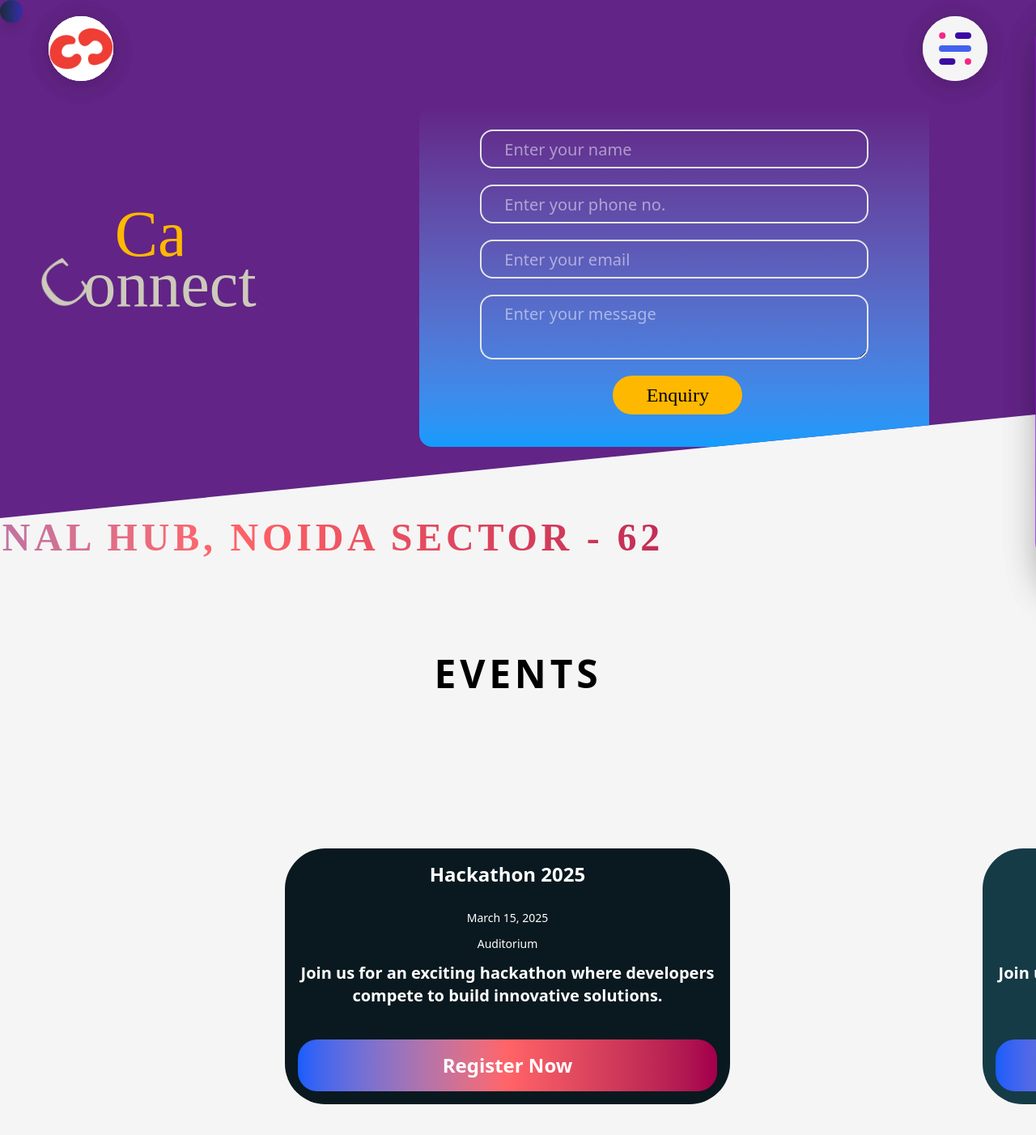
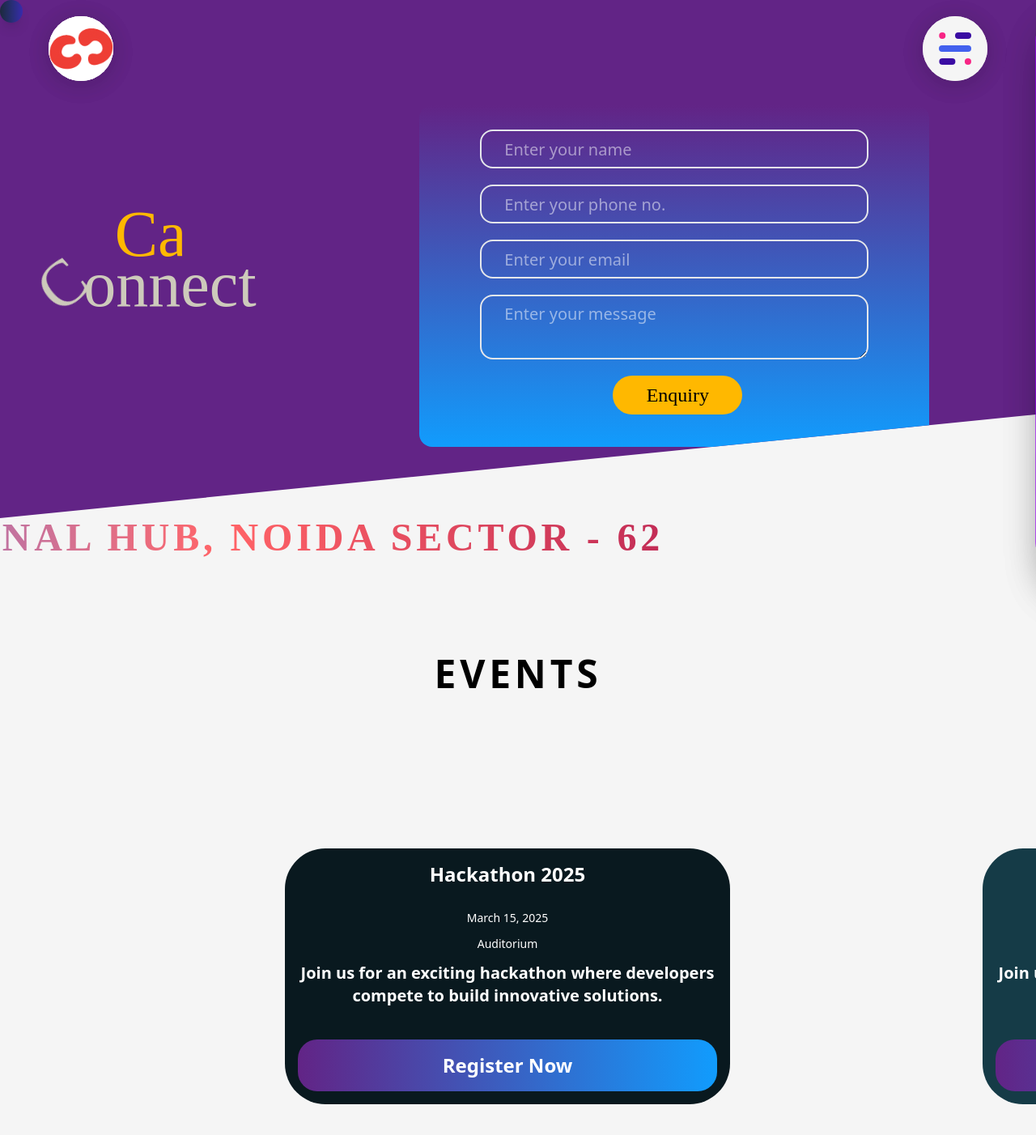
Before and after one commit to Aditiyasingh07/CampusConnect, a React (Vite) app: page / in a window 1280 px wide. Shown: the top 1402 px of the page at 81% size. Built offline with nearby package versions, Linux system fonts and the light colour scheme; no server answers; a web font is replaced by a local one.

Commit message:
add more ui

```diff
--- a/src/App.css
+++ b/src/App.css
@@ -115,8 +115,29 @@ body {
   display: flex;
   gap: 80px;
   transition: all 0.3s ease;
+  box-shadow: 10px 10px 10px black;
+  background: conic-gradient( white, rgb(87, 210, 87), green);
+  transition: all 0.3s ease;
+}
+.memo1{
+  background: conic-gradient( white, rgb(239, 88, 88), red);
+}
+.memo2{
+  background: conic-gradient( white, rgb(96, 96, 241), blue);
+}
+.memo3{
+  background: conic-gradient( white, rgb(180, 180, 180), gray);
 }
 
 .memo:hover{
   gap: 100px;
+  box-shadow: 0px 0px black;
 }
+
+.equ-form{
+  background: linear-gradient(#622486, #119CFDFF)
+}
+
+.event-btn{
+  background: linear-gradient(to right, #622486, #119CFDFF)
+}
--- a/src/components/Home/EnqForm.jsx
+++ b/src/components/Home/EnqForm.jsx
@@ -32,7 +32,7 @@ function ContactForm() {
     <form
       onSubmit={handleSubmit}
       method="POST"
-      className="bg-gradient-to-t rounded-2xl from-[#119CFDFF] to-[#622486] md:w-[50%] w-[70%] m-auto md:mt-30 mt-20"
+      className=" equ-form rounded-2xl md:w-[50%] w-[70%] m-auto md:mt-30 mt-20"
     >
       <div className="flex flex-col md:gap-5 gap-5 rounded-3xl px-5 py-10 justify-center items-center md:mt-[-10px] mt-0">
         <input
--- a/src/components/Home/Home.jsx
+++ b/src/components/Home/Home.jsx
@@ -32,7 +32,7 @@ export default function Home() {
     <>
       <Navbar />
       <div className="md:w-full w-[400%]">
-        <div className=" bg-[#622486] gap-20 text-black description md:h-full h-[220vh] md:flex [clip-path:polygon(0%_0%,100%_0%,100%_80%,50%_90%,0%_100%)]">
+        <div className=" bg-[#622486] gap-20 text-black description md:h-full h-[240vh] md:flex [clip-path:polygon(0%_0%,100%_0%,100%_80%,50%_90%,0%_100%)]">
           <h1 className="font-dis flex flex-col md:ml-10 ml-0 md:mt-0 mt-[300px] md:mb-0 mb-10 items-center justify-center md:text-[5rem] text-[9rem] text-white ">
             <div className=" camp text-[#ffb800] md:mb-[-50px] mb-0">
             Campus
@@ -42,34 +42,6 @@ export default function Home() {
             </div>
           </h1>
           <ContactForm />
-          {/* <form
-            action="https://formspree.io/f/movdvgvp"
-            method="POST"
-          className="bg-gradient-to-t rounded-2xl from-[#119CFDFF] to-[#622486] md:w-[50%] w-[80%] m-auto md:mt-30 mt-20">
-            <div className="flex flex-col md:gap-5 gap-5 rounded-3xl px-5 py-10 justify-center items-center md:mt-[-10px] mt-0">
-              <input
-                type="text"
-                placeholder="Enter your name"
-                className="md:w-[30rem] w-[60rem] md:h-[3rem] h-[7rem] md:text-xl text-5xl rounded-2xl p-2 pl-7 text-white border-gray-200 border-2"
-              />
-              <input
-                type="number"
-                placeholder="Enter your phone no."
-                className="md:w-[30rem] w-[60rem] md:h-[3rem] h-[7rem] md:text-xl text-5xl rounded-2xl p-2 pl-7 text-white border-gray-200 border-2"
-              />
-              <input
-                type="email"
-                placeholder="Enter your email"
-                className="md:w-[30rem] w-[60rem] md:h-[3rem] h-[7rem] md:text-xl text-5xl rounded-2xl p-2 pl-7 text-white border-gray-200 border-2"
-              />
-              <textarea
-                placeholder="Enter your message"
-                className="md:w-[30rem] w-[60rem] md:h-[5rem] h-[10rem] md:text-xl text-5xl rounded-2xl p-2 pl-7 text-white border-gray-200 border-2"/>
-              <button type="submit" className="bg-[#ffb800] text-black font-dis md:w-[10rem] w-[18rem] md:h-[3rem] h-[7rem] rounded-full md:text-2xl text-5xl ml-2 md:mt-0 mt-5">
-                Enquiry
-              </button>
-            </div>
-          </form> */}
         </div>
         <div className="relative w-full overflow-hidden  ">
           <div className="absolute h-full" />
--- a/src/components/Memories/Memories.jsx
+++ b/src/components/Memories/Memories.jsx
@@ -10,7 +10,7 @@ export default function Memories() {
           MEMORIES
         </h1>
         <div className=" flex flex-wrap justify-center gap-15 w-full h-full items-center px-50">
-          <div className=" memo flex flex-col justify-center items-center bg-conic-180 from-green-800 via-indigo-50 to-green-800 md:h-60 h-[500px] md:w-[30%] w-[90%] text-black font-bold rounded-4xl">
+          <div className=" memo flex flex-col justify-center items-center md:h-60 h-[500px] md:w-[30%] w-[90%] text-black font-bold rounded-4xl">
             <h1 className=" text-gray-700 md:text-2xl text-[6rem]">IT Fest</h1>
             <Link to="/itfest">
               <buttom className=" text-white p-3 font-bold md:text-xl text-[3rem] rounded-3xl">
@@ -18,7 +18,7 @@ export default function Memories() {
               </buttom>
             </Link>
           </div>
-          <div className=" memo flex flex-col justify-center items-center bg-conic-180 from-red-800 via-indigo-50 to-red-800 md:h-60 h-[500px] md:w-[30%] w-[90%] text-black font-bold rounded-4xl ">
+          <div className=" memo memo1 flex flex-col justify-center items-center md:h-60 h-[500px] md:w-[30%] w-[90%] text-black font-bold rounded-4xl ">
             <h1 className=" text-gray-700 md:text-2xl text-[6rem]">Cricket</h1>
             <Link to="/cric">
               <buttom className=" text-white p-3 font-bold rounded-3xl md:text-xl text-[3rem]">
@@ -26,7 +26,7 @@ export default function Memories() {
               </buttom>
             </Link>
           </div>
-          <div className=" memo flex flex-col justify-center items-center bg-conic-180 from-yellow-800 via-indigo-50 to-yellow-800 md:h-60 h-[500px] md:w-[30%] w-[90%] text-black font-bold rounded-4xl">
+          <div className=" memo memo2 flex flex-col justify-center items-center md:h-60 h-[500px] md:w-[30%] w-[90%] text-black font-bold rounded-4xl">
             <h1 className=" text-gray-700 md:text-2xl text-[6rem]">Olympia</h1>
             <Link to="/olp">
               <buttom className=" text-white p-3 font-bold rounded-3xl md:text-xl text-[3rem]">
@@ -34,7 +34,7 @@ export default function Memories() {
               </buttom>
             </Link>
           </div>
-          <div className=" memo flex flex-col justify-center items-center bg-conic-180 from-indigo-800 via-indigo-50 to-indigo-800 md:h-60 h-[500px] md:w-[30%] w-[90%] text-black font-bold rounded-4xl ">
+          <div className=" memo memo3 flex flex-col justify-center items-center md:h-60 h-[500px] md:w-[30%] w-[90%] text-black font-bold rounded-4xl ">
             <Link to="/all">
               <buttom className=" text-white p-3 md:text-2xl text-[4rem] font-bold rounded-3xl">
                 All Memories
--- a/src/components/sub-components/event-card/Event-card.jsx
+++ b/src/components/sub-components/event-card/Event-card.jsx
@@ -21,7 +21,7 @@ const EventCard = () => {
           <span>{eventDetails.venue}</span>
           </div>
           <p className="text-white md:text-xl text-[3rem] font-bold">{eventDetails.description}</p>
-          <div className="w-full mt-10 bg-gradient-to-r from-blue-600 via-red-400 to-pink-800 p-4 md:text-2xl text-[3rem] hover:bg-blue-700 rounded-3xl font-bold text-white">Register Now</div>
+          <div className=" event-btn w-full mt-10 p-4 md:text-2xl text-[3rem] hover:bg-blue-700 rounded-3xl font-bold text-white">Register Now</div>
         </div>
       </header>
     );
```
